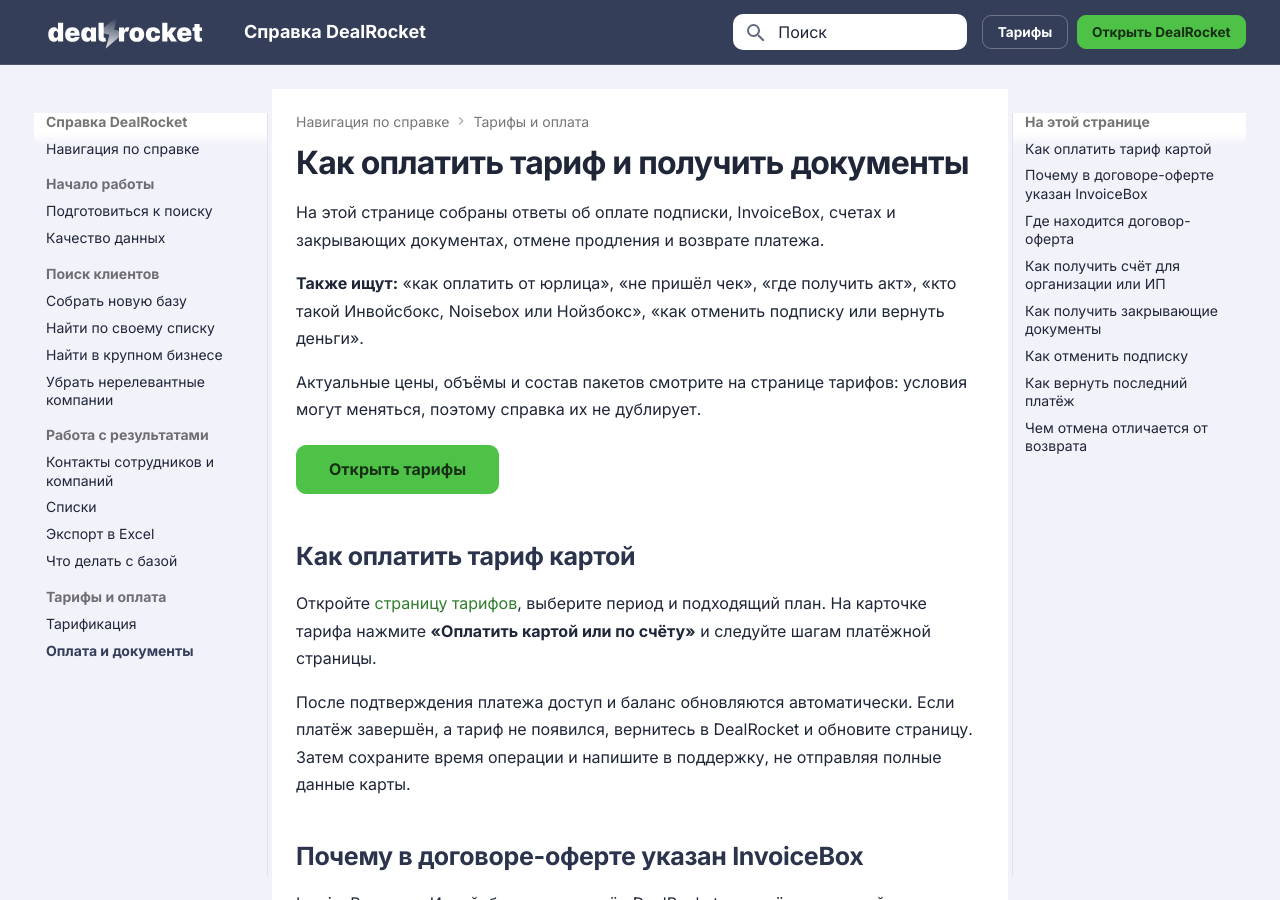
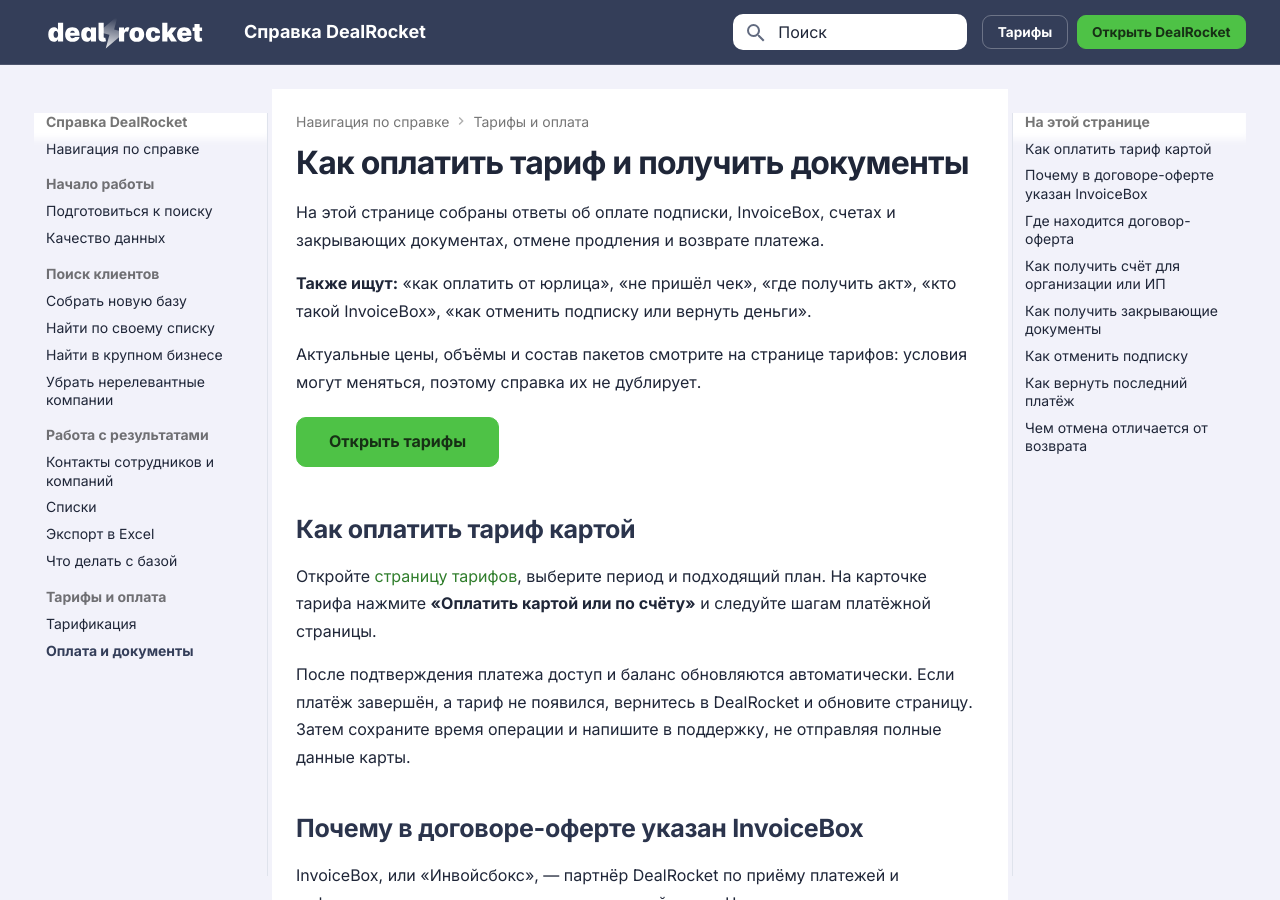
Before and after one commit to prikazchikof/dealrocket-help, an MkDocs documentation site: the page built from docs/billing/index.md, in a window 1280 px wide and 900 px high. Built offline with MkDocs 1.6.1 and Material for MkDocs 9.7.7, drawn with Linux system fonts in a browser that asks for light colours.

Commit message:
content: remove incorrect InvoiceBox aliases

```diff
--- a/docs/billing/index.md
+++ b/docs/billing/index.md
@@ -3,7 +3,7 @@
 title: Как оплатить тариф и получить документы
 description: Как оплатить подписку картой или по счёту, получить закрывающие документы, отменить продление или вернуть платёж.
 area: billing
-keywords: [оплата тарифа, счёт для юрлица, чек, закрывающие документы, ЭДО, InvoiceBox, Инвойсбокс, Noisebox, Нойсбокс, Нойзбокс, отменить подписку, вернуть платёж]
+keywords: [оплата тарифа, счёт для юрлица, чек, закрывающие документы, ЭДО, InvoiceBox, Инвойсбокс, отменить подписку, вернуть платёж]
 status: published
 last_verified: 2026-09-04
 ---
@@ -11,7 +11,7 @@
 
 На этой странице собраны ответы об оплате подписки, InvoiceBox, счетах и закрывающих документах, отмене продления и возврате платежа.
 
-**Также ищут:** «как оплатить от юрлица», «не пришёл чек», «где получить акт», «кто такой Инвойсбокс, Noisebox или Нойзбокс», «как отменить подписку или вернуть деньги».
+**Также ищут:** «как оплатить от юрлица», «не пришёл чек», «где получить акт», «кто такой InvoiceBox», «как отменить подписку или вернуть деньги».
 
 Актуальные цены, объёмы и состав пакетов смотрите на странице тарифов: условия могут меняться, поэтому справка их не дублирует.
 
```
Also changed, not shown: 2 other files.
